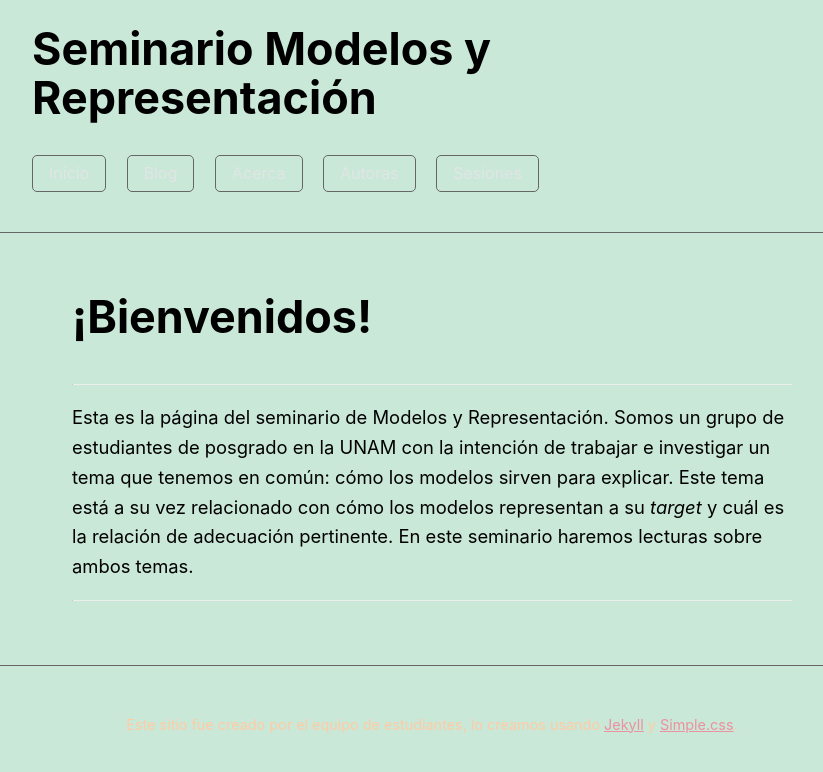
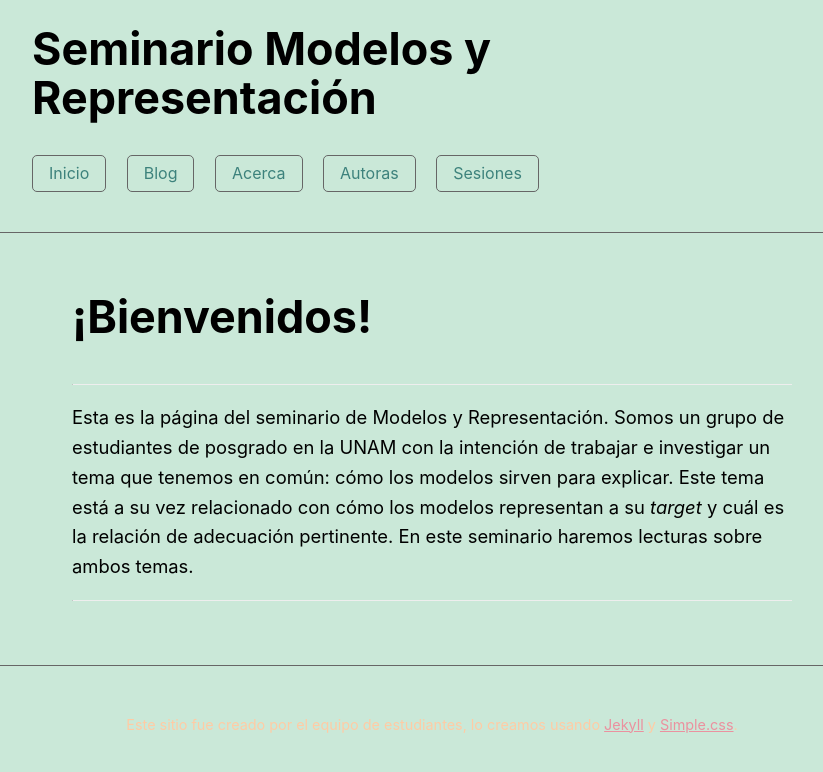
Before and after one commit to Oiuhukt/modeyrep, a Jekyll site: the page built from index.md, in a window 1280 px wide. Shown: the top 772 px of the page, without its empty margins (208-1031 px from the left). Built offline with Jekyll 4.4.1, drawn with Linux system fonts in a browser that asks for light colours.

Commit message:
CAmbió de color en los botones de la barra de navegación

```diff
--- a/_includes/custom.css
+++ b/_includes/custom.css
@@ -123,7 +123,7 @@ nav a {
   margin: 1rem 1rem 0 0;
   border: 1px solid var(--border);
   border-radius: 5px;
-  color: #e0e5e5 !important;
+  color: #3D827C !important;
   display: inline-block;
   padding: .1rem 1rem;
   text-decoration: none;
```
